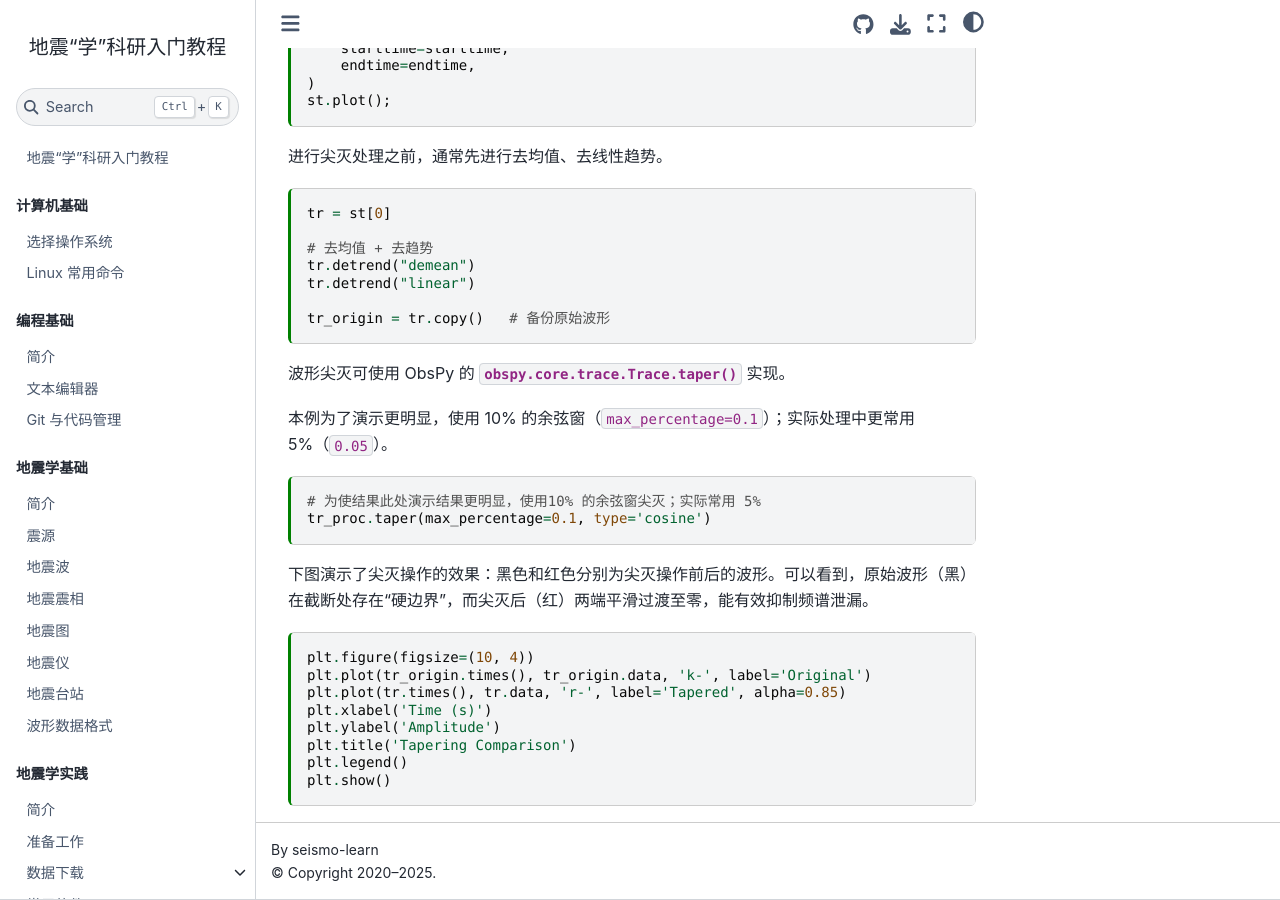
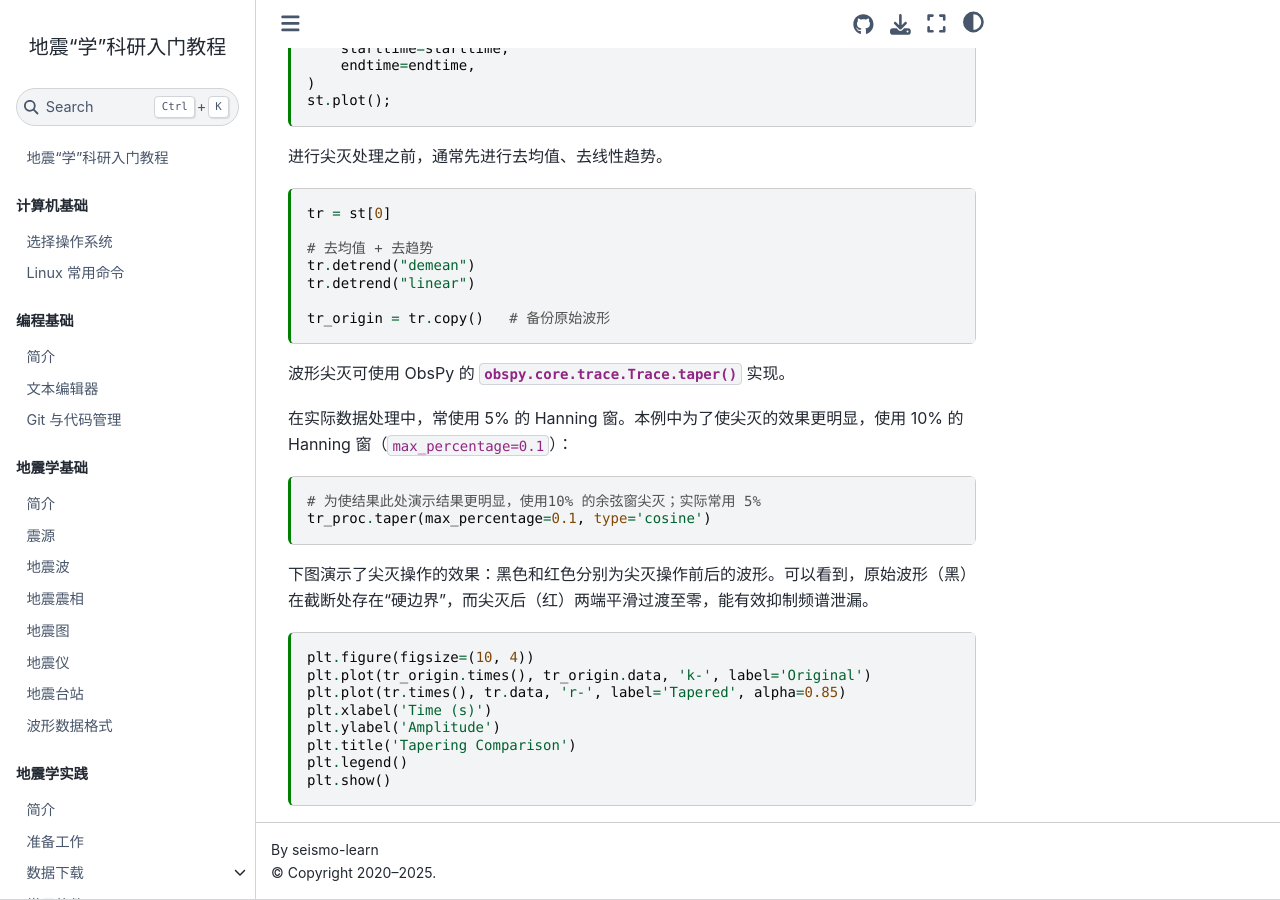
Before and after one commit to seismo-learn/seismology101, a Jupyter Book: the page built from source/exercises/taper.md, in a window 1280 px wide and 900 px high, scrolled down 893 px. Built offline with Jupyter Book 1.0.4 settings and Sphinx 7.4.7 and the Sphinx Book theme 1.1.4, drawn with Linux system fonts in a browser that asks for light colours; pages that are not in the unit, such as notebooks, are missing from menus.

Commit message:
Update source/exercises/taper.md
Co-authored-by: Dongdong Tian <seisman.info@gmail.com>

````diff
--- a/source/exercises/taper.md
+++ b/source/exercises/taper.md
@@ -99,7 +99,7 @@ tr_origin = tr.copy()   # 备份原始波形
 
 波形尖灭可使用 ObsPy 的 {meth}`obspy.core.trace.Trace.taper` 实现。
 
-本例为了演示更明显，使用 10% 的余弦窗（`max_percentage=0.1`）；实际处理中更常用 5%（`0.05`）。
+在实际数据处理中，常使用 5% 的 Hanning 窗。本例中为了使尖灭的效果更明显，使用 10% 的 Hanning 窗（`max_percentage=0.1`）：
 
 ```{code-cell} ipython3
 # 为使结果此处演示结果更明显，使用10% 的余弦窗尖灭；实际常用 5%
````
